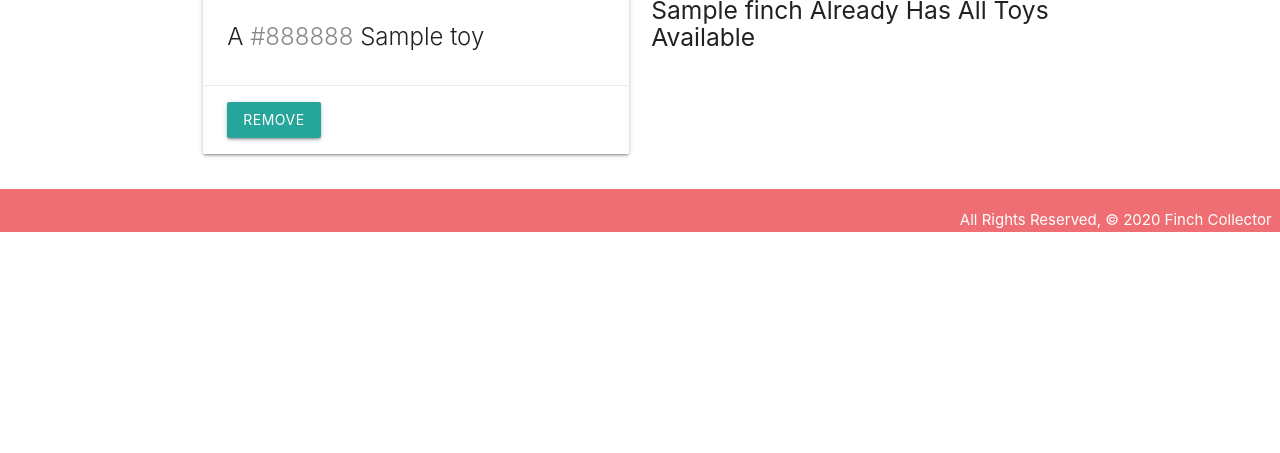
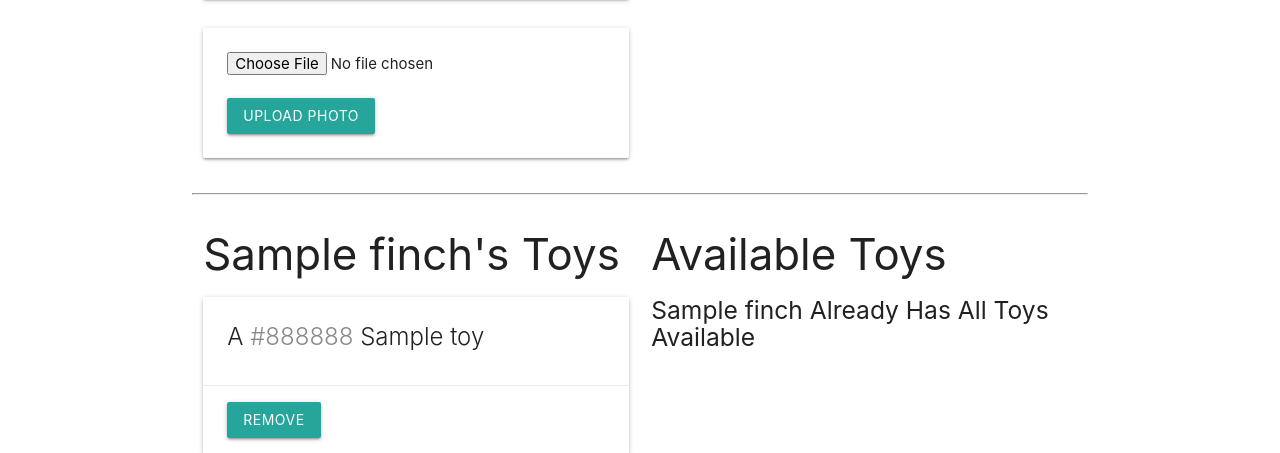
Before and after one commit to chenyanghmilu/Django-Lab, a Django app: page /finches/1/ in a window 1280 px wide. Shown: the part 774-1227 px from the top of the page. Before the commit the page ends 1006 px from the top, so only its background shows below. Run offline with Django 3.2, Linux system fonts and the light colour scheme; tables that the repository leaves empty hold one stand-in row (values such as "Sample post").

Commit message:
add aws3 to upload photo

```diff
--- a/main_app/admin.py
+++ b/main_app/admin.py
@@ -1,8 +1,9 @@
 from django.contrib import admin
 # import your models here
-from .models import Finch, Feeding, Toy
+from .models import Finch, Feeding, Toy, Photo
 
 # Register your models here
 admin.site.register(Finch)
 admin.site.register(Feeding)
 admin.site.register(Toy)
+admin.site.register(Photo)
--- a/main_app/models.py
+++ b/main_app/models.py
@@ -47,3 +47,10 @@ class Feeding(models.Model):
 
     class Meta:
         ordering = ['-date']
+
+class Photo(models.Model):
+	url = models.CharField(max_length=200)
+	finch = models.ForeignKey(Finch, on_delete=models.CASCADE)
+
+	def __str__(self):
+		return f"Photo for finch_id: {self.finch_id} @{self.url}"
--- a/main_app/templates/finches/detail.html
+++ b/main_app/templates/finches/detail.html
@@ -1,4 +1,5 @@
-{% extends 'base.html' %} {% block content %}
+{% extends 'base.html' %}
+{% block content %}
 
 <h1>Finch Details</h1>
 
@@ -20,15 +21,27 @@
                 <a href="{% url 'finches_delete' finch.id %}">Delete</a>
             </div>
         </div>
+		{% for photo in finch.photo_set.all %}
+			<img class="responsive-img card-panel" src="{{photo.url}}">
+		{% empty %}
+			<div class="card-panel teal-text center-align">No Photos Uploaded</div>
+		{% endfor %}
+		<form action="{% url 'add_photo' finch.id %}" enctype="multipart/form-data" method="POST" class="card-panel">
+			{% csrf_token %}
+			<input type="file" name="photo-file">
+			<br><br>
+			<input type="submit" class="btn" value="Upload Photo">
+		</form>
 	</div>
     <div class="col s6">
         <form action="{% url 'add_feeding' finch.id %}" method="post">
             {% csrf_token %} {{ feeding_form.as_p }}
             <input type="submit" class="btn" value="Add Feeding">
         </form>
-        <br> {% if finch.fed_for_today %}
-        <div class="card-panel teal-text center-align">{{finch.name}} has been fed all meals for today
-            </> {% else %}
+        <br>
+		{% if finch.fed_for_today %}
+			<div class="card-panel teal-text center-align">{{finch.name}} has been fed all meals for today</div>
+		{% else %}
             <div class="card-panel red-text center-align">{{finch.name}} might be hungry</div>
         {% endif %}
         <table class="striped">
@@ -54,7 +67,8 @@
 <div class="row">
 	<div class="col s6">
 		<h3>{{ finch.name }}'s Toys</h3>
-            {% if finch.toys.count %} {% for toy in finch.toys.all %}
+		{% if finch.toys.count %}
+			{% for toy in finch.toys.all %}
 				<div class="card">
 					<div class="card-content">
 						<span class="card-title">
@@ -68,7 +82,8 @@
 						</form>
 					</div>
 				</div>
-            {% endfor %} {% else %}
+			{% endfor %}
+		{% else %}
 			<h5>No Toys :(</h5>
 		{% endif %}
 	</div>
--- a/main_app/urls.py
+++ b/main_app/urls.py
@@ -17,4 +17,5 @@ urlpatterns = [
     path('toys/create/', views.ToyCreate.as_view(), name='toys_create'),
     path('toys/<int:pk>/update/', views.ToyUpdate.as_view(), name='toys_update'),
     path('toys/<int:pk>/delete/', views.ToyDelete.as_view(), name='toys_delete'),
+    path('finches/<int:finch_id>/add_photo/', views.add_photo, name='add_photo'),
 ]
--- a/main_app/views.py
+++ b/main_app/views.py
@@ -1,8 +1,13 @@
 from django.shortcuts import render, redirect
 from django.views.generic.edit import CreateView, UpdateView, DeleteView
 from django.views.generic import ListView, DetailView
-from .models import Finch, Toy
+from .models import Finch, Toy, Photo
 from .forms import FeedingForm
+import uuid
+import boto3
+
+S3_BASE_URL = 'https://s3-us-east-2.amazonaws.com/'
+BUCKET = 'finchcollectors'
 
 class FinchCreate(CreateView):
     model = Finch
@@ -48,6 +53,26 @@ def add_feeding(request, finch_id):
         new_feeding.save()
     return redirect('detail', finch_id=finch_id)
 
+def add_photo(request, finch_id):
+    # photo-file was the "name" attribute on the <input type="file">
+    photo_file = request.FILES.get('photo-file', None)
+    if photo_file:
+        s3 = boto3.client('s3')
+        # need a unique "key" for S3 / needs image file extension too
+        key = uuid.uuid4().hex[:6] + \
+            photo_file.name[photo_file.name.rfind('.'):]
+        # just in case something goes wrong
+        try:
+            s3.upload_fileobj(photo_file, BUCKET, key)
+        # build the full url string
+            url = f"{S3_BASE_URL}{BUCKET}/{key}"
+        # we can assign to finch_id or finch (if you have a finch object)
+            photo = Photo(url=url, finch_id=finch_id)
+            photo.save()
+        except:
+            print('An error occurred uploading file to S3')
+    return redirect('detail', finch_id=finch_id)
+
 def assoc_toy(request, finch_id, toy_id):
     Finch.objects.get(id=finch_id).toys.add(toy_id)
     return redirect('detail', finch_id=finch_id)
```
Also changed, not shown: main_app/migrations/0005_photo.py (added). Lines whose indentation alone changed are shown as unchanged.
